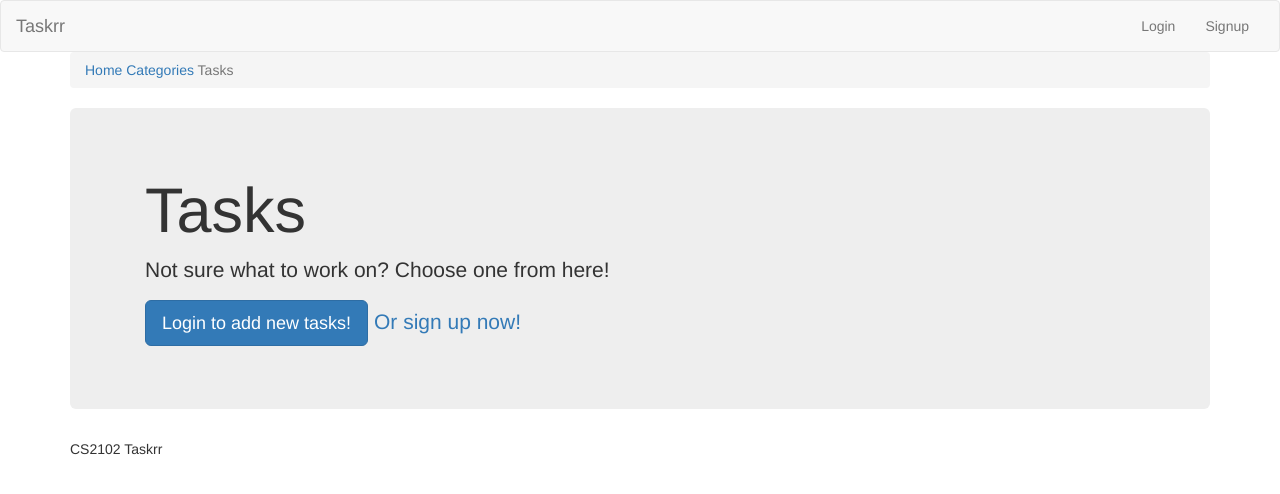
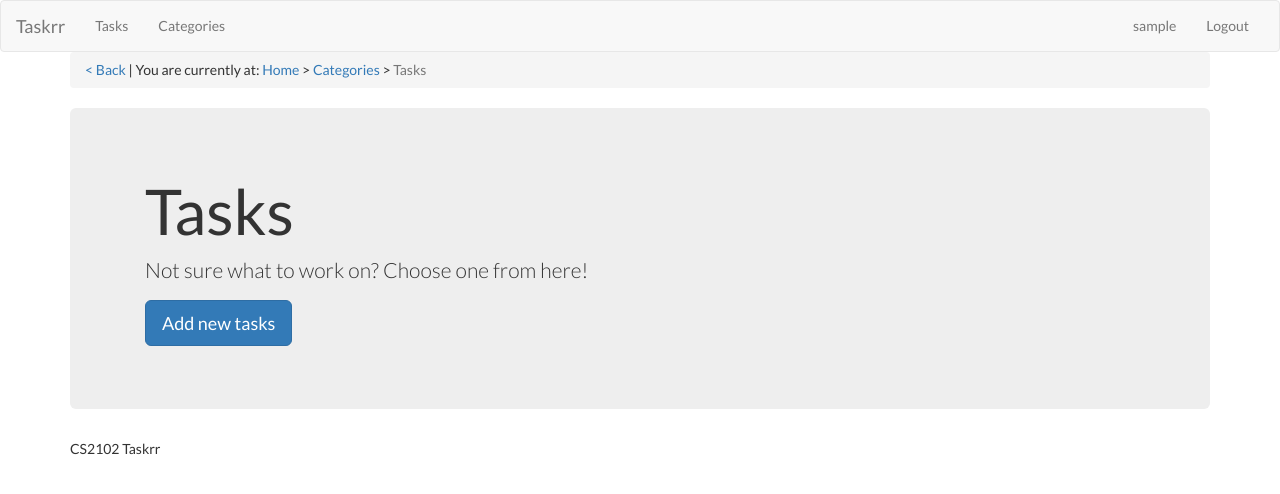
Before and after one commit to karrui/taskrr, a Node server app: page /tasks in a window 1280 px wide. Shown: the top 494 px of the page. Run offline with Node 20, Linux system fonts and the light colour scheme; the visitor is signed in with stand-in values (Sample User, id 1); data that the repository does not hold is empty; some libraries are stand-ins or nearby versions.

Commit message:
Update UI

```diff
--- a/public/css/style.css
+++ b/public/css/style.css
@@ -1,3 +1,7 @@
+body {
+    font-family: "Lato";
+}
+
 #landing {
     background: url(https://i.imgur.com/ThMB6BV.jpg);
     background-size: cover;
--- a/views/partials/header.ejs
+++ b/views/partials/header.ejs
@@ -14,6 +14,10 @@
                 <a class="navbar-brand" href="/">Taskrr</a>
             </div>
             <div class="collapse navbar-collapse">
+                <ul class="nav navbar-nav navbar-left">
+                    <li><a href="/tasks">Tasks</a></li>
+                    <li><a href="/categories">Categories</a></li>
+                </ul>
                 <ul class="nav navbar-nav navbar-right">
                     <% if (!loggedIn) { %>
                         <li><a href="/login">Login</a></li>
--- a/views/tasks.ejs
+++ b/views/tasks.ejs
@@ -2,9 +2,11 @@
 
 <div class="container">
     <nav class="breadcrumb">
-        <a class="breadcrumb-item" href="/">Home</a>
-        <a class="breadcrumb-item" href="/categories">Categories</a>
-        <span class="breadcrumb-item active">Tasks</span>
+        <a class="breadcrumb-item" href="javascript:history.back()">< Back</a> |
+        You are currently at:
+        <a class="breadcrumb-item" href="/">Home</a> >
+        <a class="breadcrumb-item" href="/categories">Categories</a> >
+        <span class="breadcrumb-item active"> Tasks</span>
     </nav>
 
     <header class="jumbotron">
```
Also changed, not shown: views/categories.ejs (+7 -5 lines), views/task_page.ejs (+6 -4 lines). Lines whose indentation alone changed are shown as unchanged.
